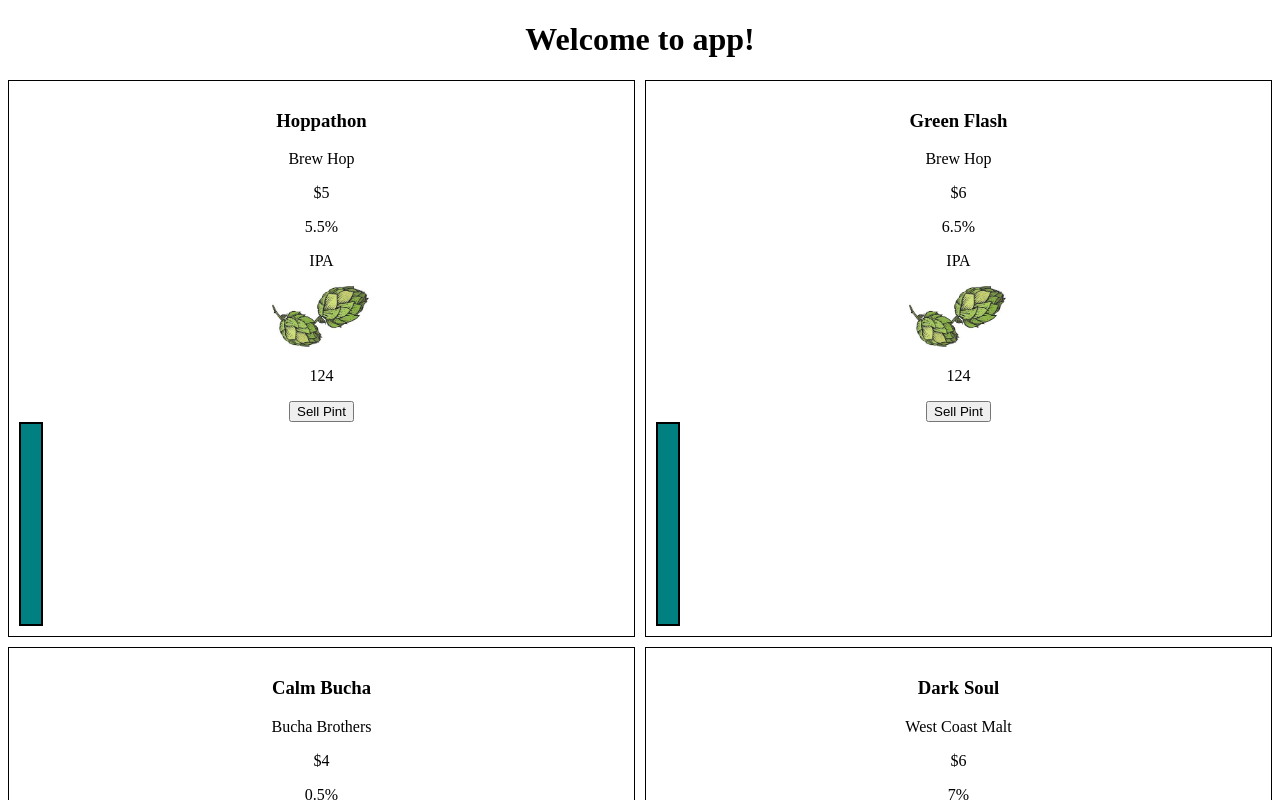
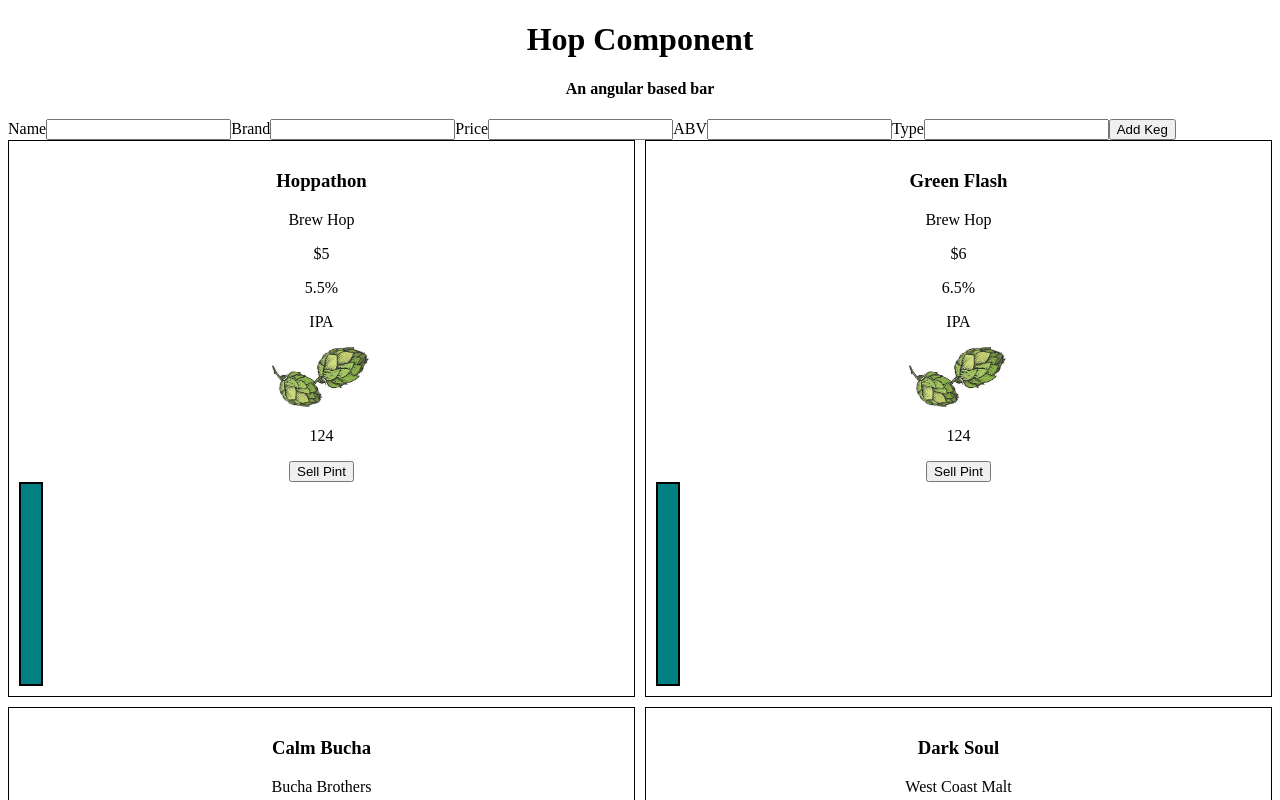
Before and after one commit to evan-mcconnell/angular-tap-room, an Angular app: page / in a window 1280 px wide. Shown: the top 800 px of the page. Built offline with nearby package versions, Linux system fonts and the light colour scheme.

Commit message:
add new keg form component

```diff
--- a/src/app/app.component.html
+++ b/src/app/app.component.html
@@ -1,8 +1,9 @@
 <!--The content below is only a placeholder and can be replaced.-->
 <div style="text-align:center">
   <h1>
-    Welcome to {{ title }}!
+    Hop Component
   </h1>
+  <h4>An angular based bar</h4>
 </div>
 
 <app-keg-list></app-keg-list>
--- a/src/app/app.module.ts
+++ b/src/app/app.module.ts
@@ -5,13 +5,15 @@
 import { AppComponent } from './app.component';
 import { KegComponent } from './keg/keg.component';
 import { KegListComponent } from './keg-list/keg-list.component';
+import { KegFormComponent } from './keg-form/keg-form.component';
 
 
 @NgModule({
   declarations: [
     AppComponent,
     KegComponent,
-    KegListComponent
+    KegListComponent,
+    KegFormComponent
   ],
   imports: [
     BrowserModule
--- /dev/null
+++ b/src/app/keg-form/keg-form.component.html
@@ -0,0 +1,13 @@
+<form>
+  <label for="nameInput">Name</label>
+  <input id="nameInput" type="text">
+  <label for="brandInput">Brand</label>
+  <input id="brandInput" type="text">
+  <label for="priceInput">Price</label>
+  <input id="priceInput" type="number">
+  <label for="alcoholContentInput">ABV</label>
+  <input id="alcoholContentInput" type="number">
+  <label for="typeInput">Type</label>
+  <input id="typeInput" type="text">
+  <button (click)='addKeg(keg)'>Add Keg</button>
+</form>
--- /dev/null
+++ b/src/app/keg-form/keg-form.component.ts
@@ -0,0 +1,17 @@
+import { Component, OnInit , Output, EventEmitter } from '@angular/core';
+import { Keg } from '../models/kegModel';
+
+@Component({
+  selector: 'app-keg-form',
+  templateUrl: './keg-form.component.html',
+  styleUrls: ['./keg-form.component.css']
+})
+export class KegFormComponent{
+  newKeg:Keg;
+  @Output() clickSender = new EventEmitter();
+  addKeg(keg){
+
+    this.clickSender.emit(keg);
+
+  }
+}
--- a/src/app/keg-list/keg-list.component.html
+++ b/src/app/keg-list/keg-list.component.html
@@ -1,3 +1,4 @@
-<div class="keg-list" >
+<app-keg-form></app-keg-form>
+<div class="keg-list">
   <app-keg *ngFor="let keg of kegs" [data]="keg"></app-keg>
 </div>
--- a/src/app/keg-list/keg-list.component.ts
+++ b/src/app/keg-list/keg-list.component.ts
@@ -12,13 +12,13 @@
   public kegs: Keg[] = kegData;
   constructor() {
   }
-  // ngOnInit() {
-  //   this.getKegs();
-  //   console.log(this.kegs);
-  // }
-  // getKegs() {
-  //   for (let keg of kegData) {
-  //     this.kegs.push(new Keg());
-  //   }
-  // }
+  addKeg(){
+    this.kegs.push({
+      name: "Hoppathon",
+      brand: "Brew Hop",
+      price: 5,
+      alcoholContent: 5.5,
+      type: "IPA"
+    })
+  }
 }
```
Also changed, not shown: src/app/keg-form/keg-form.component.css (added), 1 other file (tests, documents, lock files or other folders).
